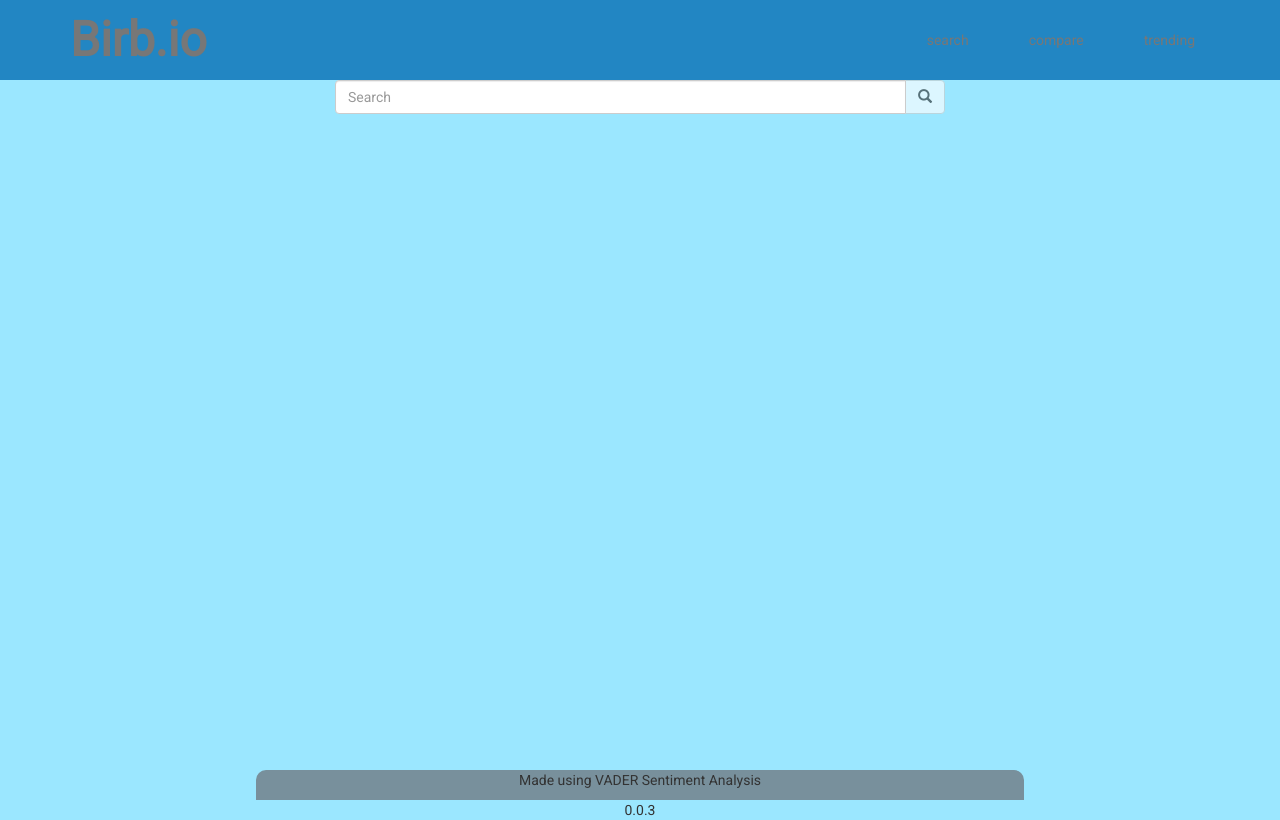
After one commit to baileyguthrie/birb.io, a Django app: page /compare in a window 1280 px wide. The commit adds this page. Run offline with Django 3.2, Linux system fonts and the light colour scheme; some libraries are stand-ins or nearby versions.

Commit message:
Refactored python code and got trending running

```diff
--- a/django_workspace/settings.py
+++ b/django_workspace/settings.py
@@ -39,6 +39,7 @@ INSTALLED_APPS = [
     'django.contrib.sessions',
     'django.contrib.messages',
     'django.contrib.staticfiles',
+    'django.contrib.humanize'
 ]
 
 MIDDLEWARE_CLASSES = [
--- a/django_workspace/urls.py
+++ b/django_workspace/urls.py
@@ -20,5 +20,7 @@ from webapp import views
 
 urlpatterns = [
     url(r'^$', views.index, name='home'),
+    url(r'^trending$', views.trending, name='trending'),
+    url(r'^compare$', views.compare, name='compare'),
     url(r'^admin/', admin.site.urls),
 ]
--- /dev/null
+++ b/webapp/static/css/style.css
@@ -0,0 +1,59 @@
+body {
+    font-family: 'Roboto', sans-serif !important;
+}
+
+html {
+    position: relative;
+    min-height: 100%;
+    background: #9be7ff;
+}
+
+body {
+    margin-bottom: 60px
+}
+
+nav.navbar-default {
+    margin-bottom: 0px;
+    border: none;
+    background: #2286c3;
+}
+
+.container-fluid {
+    background: #9be7ff;
+}
+
+.footer {
+    position: absolute;
+    bottom: 0;
+    width: 60%;
+    height: 30px;
+    background-color: #78909c;
+    left: 50%;
+    transform: translate(-50%, 0);
+    border-top-right-radius: 10px;
+    border-top-left-radius: 10px;
+}
+
+.slide-up
+{
+    bottom: 0px !important;
+}
+
+.slide-down
+{
+    bottom: -475px !important;
+}
+
+.navbar-default .navbar-brand {
+    font-size: 48px;
+    font-weight: bold;
+    color: white;
+}
+
+.navbar-default .navbar-nav li a {
+    color: white;
+}
+
+.navbar-text {
+    color: white;
+}
--- a/webapp/static/css/style.css.scss
+++ /dev/null
@@ -1,3 +0,0 @@
-.navbar-default .navbar-brand {
-    font-size: 48px;
-}
--- a/webapp/static/js/script.js
+++ b/webapp/static/js/script.js
@@ -1,22 +1,21 @@
 $(document).ready(function() {
 
-   $('#submit-btn').onclick(function(event) {
-       event.preventDefault();
+   $('.search-row').keyup(function(event) {
        var query = $('#query').val();
-       var url = window.location.href;
-
-       $.ajax({
-           url: url,
-           data: query,
-           type: 'GET',
-           dataType: 'text',
-           success: function(response) {
-               $(body).css('background', 'red');
-           },
-           error: function(error) {
-               $(body).css('background', 'blue');
-           }
-       });
+       if ($.trim(query)) {
+            $('#submit-btn').prop('disabled', false);
+       } else {
+            $('#submit-btn').prop('disabled', true);
+       }
    });
 
+   $('.footer').click(function() {
+      if($('.footer').hasClass('slide-up')) {
+        $('.footer').addClass('slide-down', 1000, 'easeOutBounce');
+        $('.footer').removeClass('slide-up');
+      } else {
+        $('.footer').removeClass('slide-down');
+        $('.footer').addClass('slide-up', 1000, 'easeOutBounce');
+      }
+  });
 });
--- /dev/null
+++ b/webapp/templates/_search.html
@@ -0,0 +1,23 @@
+
+<div class="row">
+    <div class="col-md-6 col-md-offset-3">
+        <div class="search-row">
+            <form method="GET" action="/">
+                <div class="input-group">
+                    <input id="query" type="text" class="form-control" placeholder="Search" name="query" autocomplete="off">
+                    <div class="input-group-btn">
+                        <button id="submit-btn" class="btn btn-default" type="submit" disabled="true"><i class="glyphicon glyphicon-search"></i></button>
+                    </div>
+                </div>
+            </form>
+        </div>
+    </div>
+</div>
+
+<div class="row">
+    <div class="co-md-8 col-md-offset-2">
+        {% if error %}
+            <h3>{{ error }}</h3>
+        {% endif %}
+    </div>
+</div>
--- /dev/null
+++ b/webapp/templates/base.html
@@ -0,0 +1,53 @@
+{% load staticfiles %}
+<!doctype html>
+<html>
+    <head>
+        <title>
+            {% block title %}
+                Birb.io
+            {% endblock title %}
+        </title>
+        <meta charset="utf-8">
+        <meta http-equiv="X-UA-Compatible" content="IE=edge">
+        <meta name="viewport" content="width=device-width, initial-scale=1">
+        <link href="https://fonts.googleapis.com/css?family=Roboto" rel="stylesheet">
+        <link rel="stylesheet" href="{% static 'css/style.css' %}" />
+        <link rel="stylesheet" href="https://maxcdn.bootstrapcdn.com/bootstrap/3.3.7/css/bootstrap.min.css" integrity="sha384-BVYiiSIFeK1dGmJRAkycuHAHRg32OmUcww7on3RYdg4Va+PmSTsz/K68vbdEjh4u" crossorigin="anonymous">
+        <script src="https://ajax.googleapis.com/ajax/libs/jquery/3.2.1/jquery.min.js"></script>
+        <script src="https://maxcdn.bootstrapcdn.com/bootstrap/3.3.7/js/bootstrap.min.js" integrity="sha384-Tc5IQib027qvyjSMfHjOMaLkfuWVxZxUPnCJA7l2mCWNIpG9mGCD8wGNIcPD7Txa" crossorigin="anonymous"></script>
+        {% block header %}{% endblock header%}
+    </head>
+    <body>
+        <nav class="navbar navbar-default navbar-static-top" role="navigation">
+          <div class="container">
+            <div class="navbar-header">
+              <button type="button" class="navbar-toggle collapsed" data-toggle="collapse" data-target="#main-nav-collapse" aria-expanded="false">
+                <span class="sr-only">Toggle navigation</span>
+                <span class="icon-bar"></span>
+                <span class="icon-bar"></span>
+                <span class="icon-bar"></span>
+              </button>
+              <a href="{% url 'home' %}" class="navbar-brand navbar-text">Birb.io</a>
+            </div>
+
+            <!-- Collect the nav links, forms, and other content for toggling -->
+            <div class="collapse navbar-collapse" id="main-nav-collapse">
+              <ul class="nav navbar-nav navbar-right">
+                <li><a href="{% url 'home' %}" class="navbar-text">search</a></li>
+                <li><a href="{% url 'compare' %}" class="navbar-text">compare</a></li>
+                <li><a href="{% url 'trending' %}" class="navbar-text">trending</a></li>
+              </ul>
+            </div><!-- /.navbar-collapse -->
+          </div>
+        </nav>
+        <div class="container-fluid">
+          {% block content %}{% endblock content %}
+        </div>
+        <footer class="footer">
+            <p class="text-center">Made using VADER Sentiment Analysis</p>
+            <p class="text-center">0.0.3</p></p>
+        </footer>
+        <script src="{% static 'js/script.js' %}"></script>
+        <script src="https://ajax.googleapis.com/ajax/libs/jquery/3.2.1/jquery.min.js"></script>
+    </body>
+</html>
--- /dev/null
+++ b/webapp/templates/compare.html
@@ -0,0 +1,9 @@
+{% extends 'base.html' %}
+{% block title %}
+    {{ block.super }} - Compare
+{% endblock title %}
+{% block content %}
+
+    {% include '_search.html' %}
+
+{% endblock content %}
--- a/webapp/views.py
+++ b/webapp/views.py
@@ -1,59 +1,92 @@
 from django.shortcuts import render
+from keys import *
 import twitter
-from keys import *
-from vaderSentiment.vaderSentiment import SentimentIntensityAnalyzer
+from functions import *
+
+#from vaderSentiment.vaderSentiment import SentimentIntensityAnalyzer
 
 # Create your views here.
 def index(request):
-
     api = twitter.Api(consumer_key = ConsumerKey,
                   consumer_secret = ConsumerSecret,
                   access_token_key = AccessTokenKey,
                   access_token_secret = AccessTokenSecret)
-
-    #if not request.__contains__("search_box"):
-    #    return render(request, 'index.html')
 
     try:
         query=request.GET.__getitem__("query")
     except KeyError:
         return render(request, 'index.html')
 
-    neg, neu, pos, count = 0, 0, 0, 0
-    number_of_searches = 100
-    search_results = api.GetSearch(term = query, count=number_of_searches)
-    analyzer = SentimentIntensityAnalyzer()
-    for s in search_results:
-        vs = analyzer.polarity_scores(s.text)
-        neg += vs['neg']
-        neu += vs['neu']
-        pos += vs['pos']
-        count += 1
+    user_searched_for = False
+    number_of_searches = 200
 
-    neg /= count
-    neu /= count
-    pos /= count
+    if str(query)[0] == '@': # search for user
+        user_searched_for = True
+        try:
+            user_timeline = api.GetUserTimeline(screen_name = query, count = number_of_searches)
+        except twitter.error.TwitterError as e:
+            error = str(e)
+            return render(request, 'index.html', { 'error': error })
+        user_results = analyze_tweets(user_timeline)
+        if 'error' in user_results:
+            return render(request, 'index.html', {'error': user_results['error'] })
 
-    if neg == 0:
-        statement = "Maximum positivity!"
-        analysis = "There was no detected negativity!"
-    elif pos == 0:
-        statement = "Maximum negativity..."
-        analysis = "There was no detected positivity..."
-    elif pos > neg:
-        ratio = pos / neg
-        statement = "Positive! :)"
-        analysis = "The ratio of positivity to negativity is {}".format(ratio)
-    elif neg > pos:
-        ratio = neg / pos
-        statement = "Negative... :("
-        analysis = "The ratio of negativity to positivity is {}".format(ratio)
+    try:
+        search_results = api.GetSearch(term = query, count = number_of_searches)
+    except twitter.error.TwitterError as e:
+        error = str(e)
+        return render(request, 'index.html', { 'error': error })
+    results = analyze_tweets(search_results)
+    if 'error' in results:
+        return render(request, 'index.html', { 'error': results['error'] })
+
+    if user_searched_for:
+        return render(request, 'index.html', {
+            'query': query,
+            'statement': results['statement'],
+            'user_statement': user_results['statement'],
+            'analysis': results['analysis'],
+            'user_analysis': user_results['analysis'],
+            'count': results['count'],
+            'user_count': user_results['count']
+        })
     else:
-        statement = "This is a neutral subject!"
-        analysis = ""
+        return render(request, 'index.html', {
+            'query': query,
+            'statement': results['statement'],
+            'analysis': results['analysis'],
+            'count': results['count']
+        })
 
-    return render(request, 'index.html', {
-        'query': query,
-        'statement': statement,
-        'analysis': analysis
-    })
+def trending(request):
+    api = twitter.Api(consumer_key = ConsumerKey,
+                  consumer_secret = ConsumerSecret,
+                  access_token_key = AccessTokenKey,
+                  access_token_secret = AccessTokenSecret)
+
+    number_of_searches = 200
+
+    trends = api.GetTrendsCurrent()
+    trends[:] = [x for x in trends if isEnglish(x.AsDict()['name'])] # Removes non english trends
+
+    for i in range(len(trends)): # Leaves only name, url, and tweet_volume in trends
+        trends[i] = trends[i].AsDict()
+        trends[i].pop('timestamp', None)
+        trends[i].pop('query', None)
+
+    for trend in trends:
+        try:
+            search_results = api.GetSearch(term = trend['name'], count = number_of_searches)
+        except twitter.error.TwitterError as e:
+            error = str(e)
+            return render(request, 'trending.html', { 'error': error })
+
+        results = analyze_tweets(search_results)
+        if 'error' in results:
+            return render(request, 'index.html', {'error': results['error'] })
+        trend.update({'statement': results['statement'], 'analysis': results['analysis'], 'count': results['count']})
+
+    return render(request, 'trending.html', { 'trends': trends })
+
+def compare(request):
+    return render(request, 'compare.html')
```
Also changed, not shown: webapp/functions.py (added, +48 -0 lines), webapp/templates/index.html (+9 -60 lines), webapp/templates/trending.html (added, +28 -0 lines).
